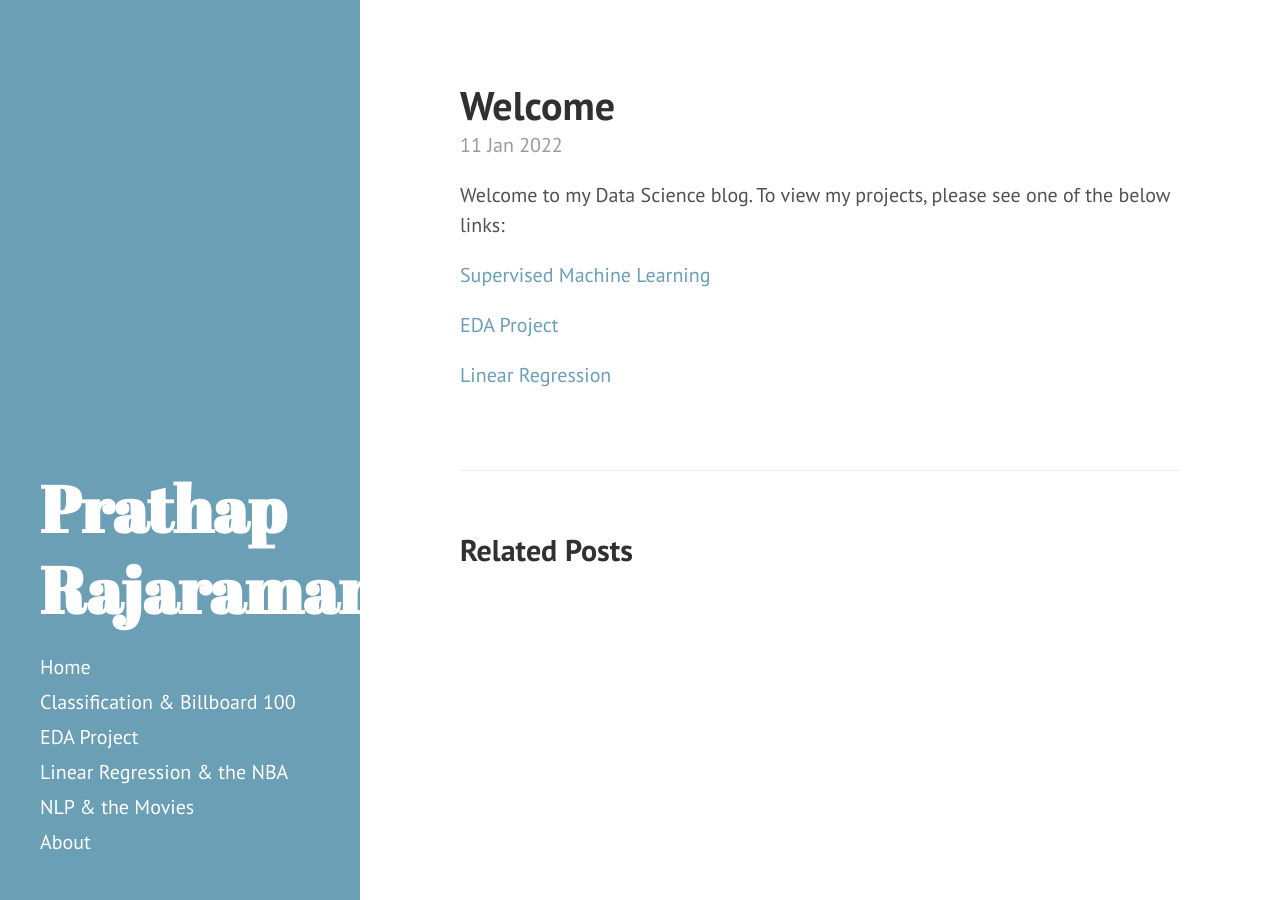
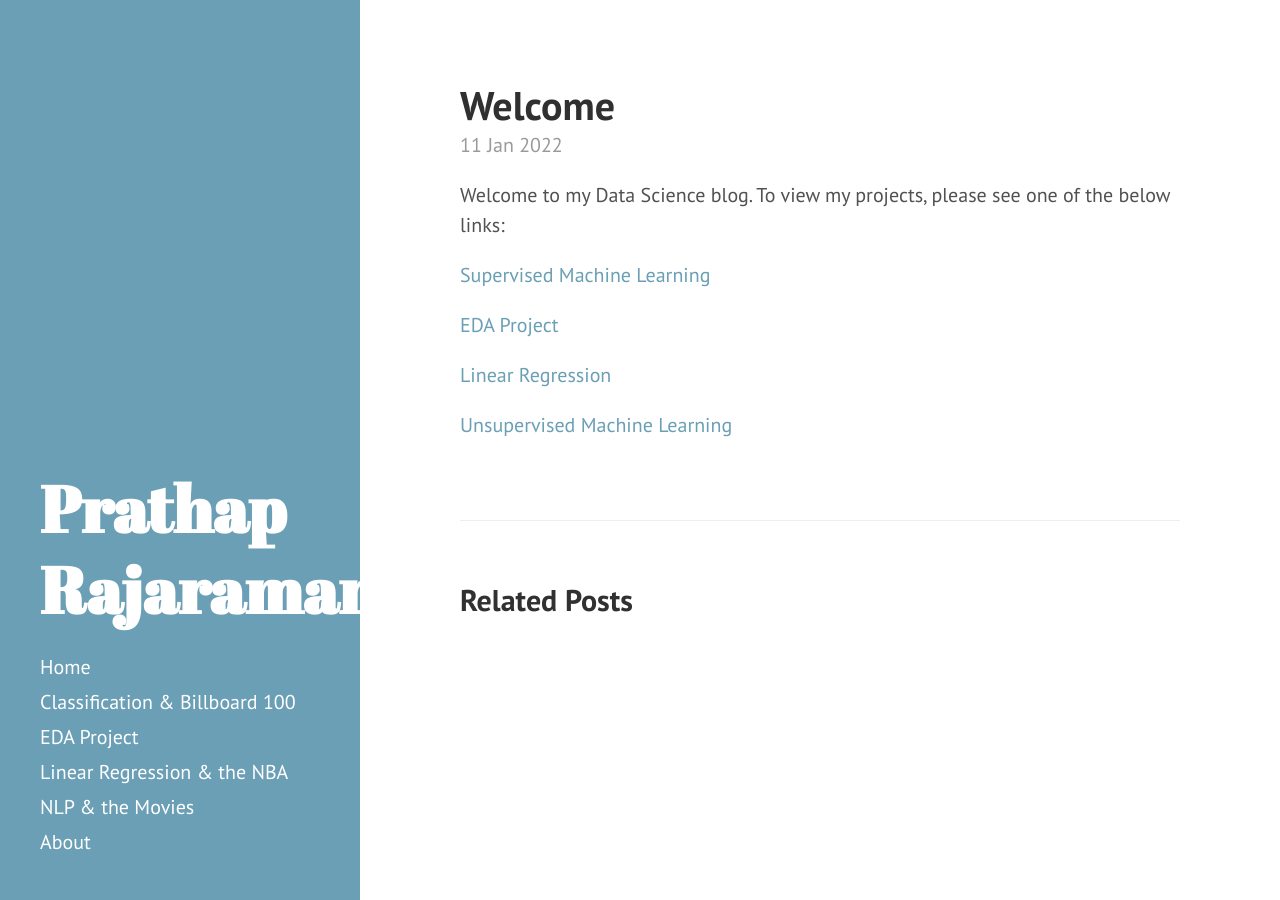
Before and after one commit to prathapr91/prathapr91.github.io, a Jekyll site: the page built from _posts/2022-01-11-Welcome.md, in a window 1280 px wide. Built offline with Jekyll 4.4.1, drawn with Linux system fonts in a browser that asks for light colours; Markdown is read by kramdown in place of the engine named in the settings.

Commit message:
Add files via upload

```diff
--- a/_posts/2022-01-11-Welcome.md
+++ b/_posts/2022-01-11-Welcome.md
@@ -12,3 +12,5 @@ Welcome to my Data Science blog. To view my projects, please see one of the belo
 [EDA Project](https://prathapr91.github.io/EDA_Project/)
 
 [Linear Regression](https://prathapr91.github.io/Linear_Regression/)
+
+[Unsupervised Machine Learning](https://prathapr91.github.io/NLP_Movies/)
```
